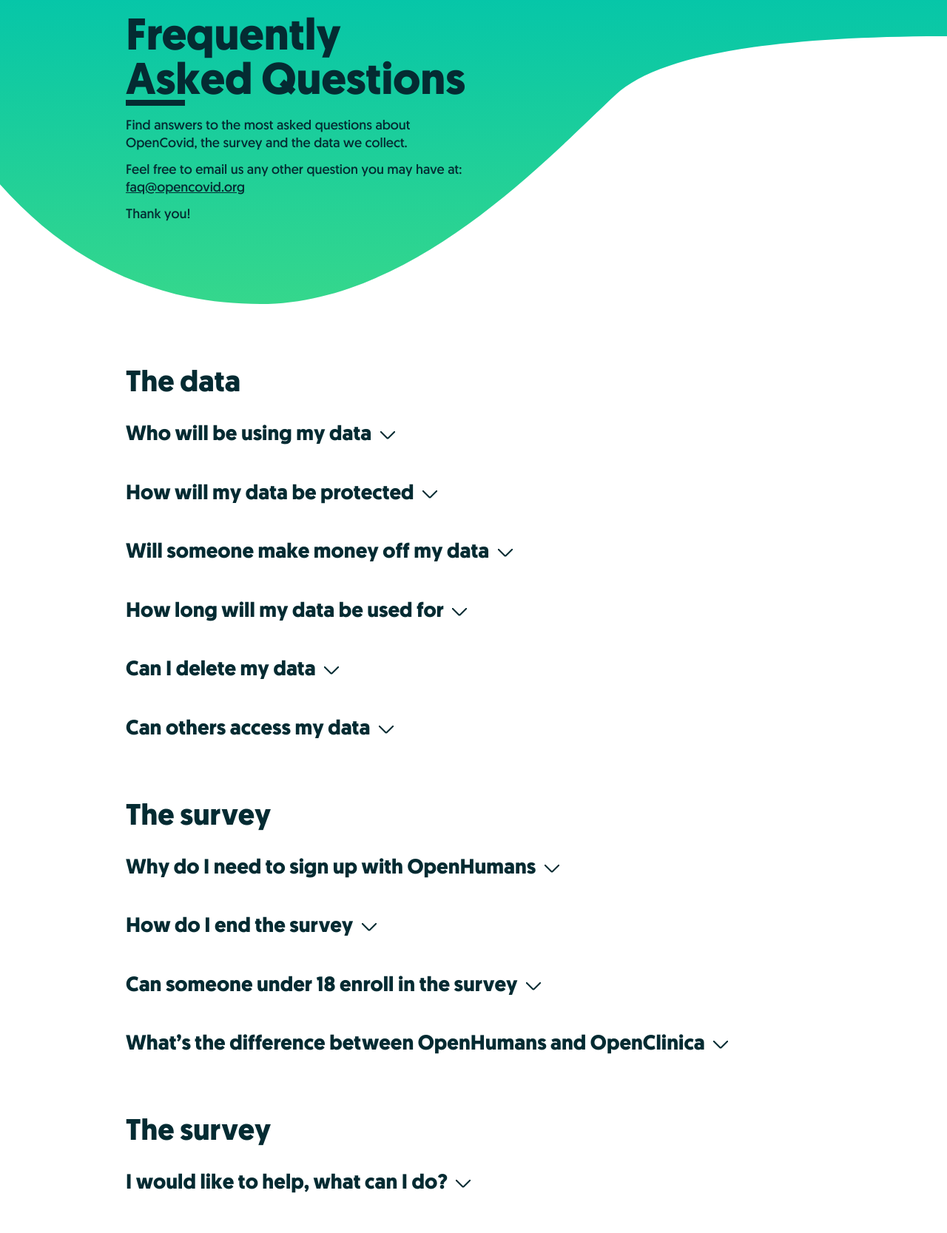
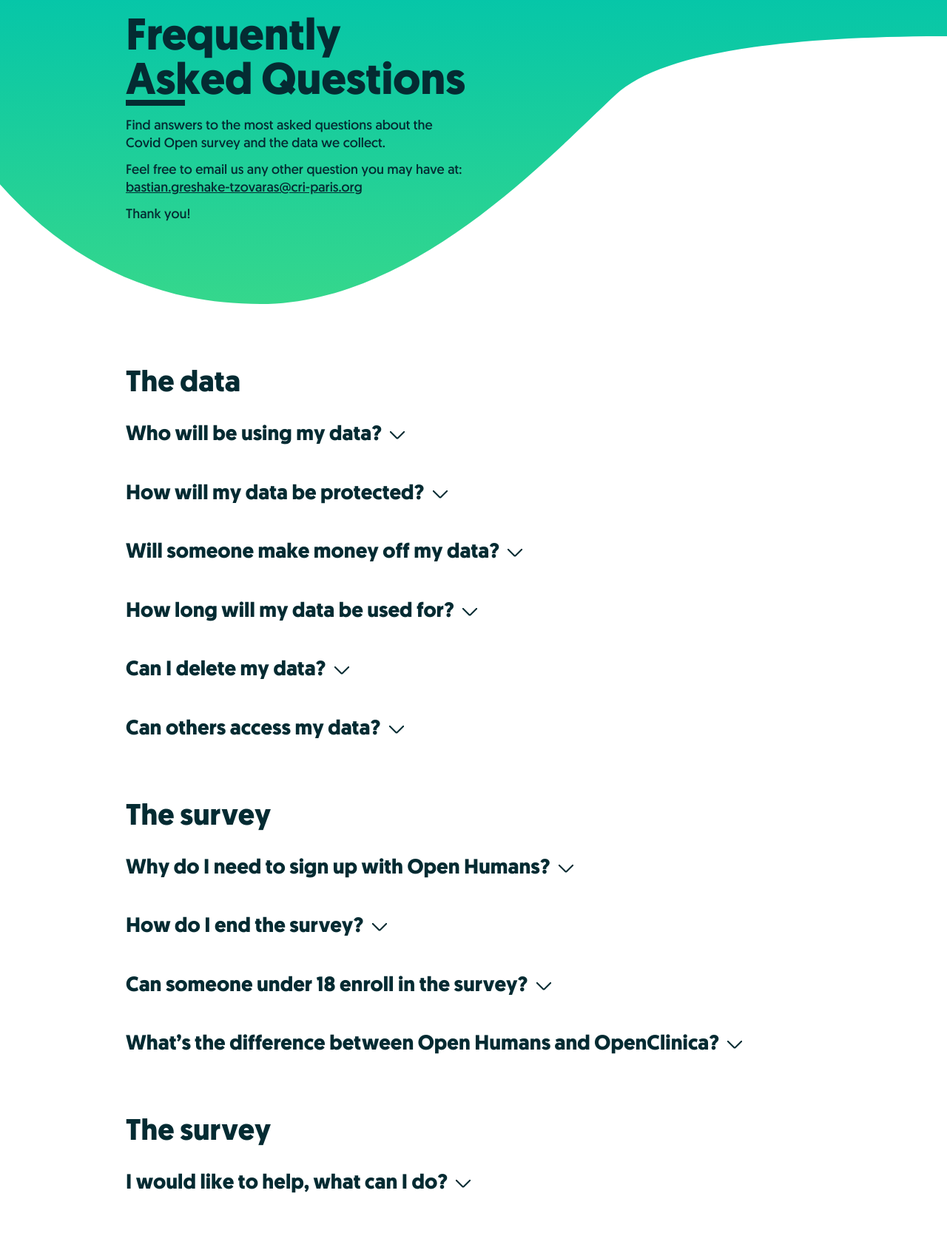
Before and after one commit to PeerProducedResearch/opensurvey, a Django app: template main/templates/main/faq.html in a window 1280 px wide. Shown: the part 93-1760 px from the top of the page at 74% size. Run offline with Django 3.2, Linux system fonts and the light colour scheme; the template is opened without the code that fills it, so the values that code supplies are empty; some libraries are stand-ins or nearby versions; some web fonts are replaced.

Commit message:
some language and naming fixes

```diff
--- a/main/templates/main/data.html
+++ b/main/templates/main/data.html
@@ -10,7 +10,7 @@
     <p>
       {% blocktrans %}
       Your data belongs to you! If you want to get a transcript with your past responses to the survey, <a
-        href="#">click here!</a> You will be redirected to our OpenHumans server which stores your data securely.
+        href="#">click here!</a> You will be redirected to our Open Humans server which stores your data securely.
       {% endblocktrans %}
     </p>
   </div>
--- a/main/templates/main/faq.html
+++ b/main/templates/main/faq.html
@@ -8,12 +8,12 @@
     <h1>{% trans "Frequently Asked Questions" %}</h1>
     <p>
       {% blocktrans %}
-      Find answers to the most asked questions about OpenCovid, the survey and the data we collect.
+      Find answers to the most asked questions about the Covid Open survey and the data we collect.
       {% endblocktrans %}
     </p>
     <p>
       {% blocktrans %}
-      Feel free to email us any other question you may have at: <a href="mailto:faq@opencovid.org">faq@opencovid.org</a>
+      Feel free to email us any other question you may have at: <a href="mailto:bastian.greshake-tzovaras@cri-paris.org">bastian.greshake-tzovaras@cri-paris.org</a>
       {% endblocktrans %}
     </p>
     <p>
@@ -27,7 +27,7 @@
 <section>
   <article>
     <h2>{% trans "The data" %}</h2>
-    <h3 data-collapse aria-expanded="false">{% trans "Who will be using my data" %}
+    <h3 data-collapse aria-expanded="false">{% trans "Who will be using my data?" %}
       <svg xmlns="http://www.w3.org/2000/svg" height="12" width="20" viewbox="0 0 20 12" class="chevron">
         <line x1="0" y1="0" x2="10" y2="10" stroke="currentColor" stroke-width="2" />
         <line x1="20" y1="0" x2="10" y2="10" stroke="currentColor" stroke-width="2" />
@@ -42,7 +42,7 @@
       participant will be given a copy of their own data as part of this study.
       {% endblocktrans %}
     </p>
-    <h3 data-collapse aria-expanded="false">{% trans "How will my data be protected" %}
+    <h3 data-collapse aria-expanded="false">{% trans "How will my data be protected?" %}
       <svg xmlns="http://www.w3.org/2000/svg" height="12" width="20" viewbox="0 0 20 12" class="chevron">
         <line x1="0" y1="0" x2="10" y2="10" stroke="currentColor" stroke-width="2" />
         <line x1="20" y1="0" x2="10" y2="10" stroke="currentColor" stroke-width="2" />
@@ -56,7 +56,7 @@
       each participant a study ID on enrollment.
       {% endblocktrans %}
     </p>
-    <h3 data-collapse aria-expanded="false">{% trans "Will someone make money off my data" %}
+    <h3 data-collapse aria-expanded="false">{% trans "Will someone make money off my data?" %}
       <svg xmlns="http://www.w3.org/2000/svg" height="12" width="20" viewbox="0 0 20 12" class="chevron">
         <line x1="0" y1="0" x2="10" y2="10" stroke="currentColor" stroke-width="2" />
         <line x1="20" y1="0" x2="10" y2="10" stroke="currentColor" stroke-width="2" />
@@ -68,7 +68,7 @@
       guidelines.
       {% endblocktrans %}
     </p>
-    <h3 data-collapse aria-expanded="false">{% trans "How long will my data be used for" %}
+    <h3 data-collapse aria-expanded="false">{% trans "How long will my data be used for?" %}
       <svg xmlns="http://www.w3.org/2000/svg" height="12" width="20" viewbox="0 0 20 12" class="chevron">
         <line x1="0" y1="0" x2="10" y2="10" stroke="currentColor" stroke-width="2" />
         <line x1="20" y1="0" x2="10" y2="10" stroke="currentColor" stroke-width="2" />
@@ -80,7 +80,7 @@
       time to analyze everything collected.
       {% endblocktrans %}
     </p>
-    <h3 data-collapse aria-expanded="false">{% trans "Can I delete my data" %}
+    <h3 data-collapse aria-expanded="false">{% trans "Can I delete my data?" %}
       <svg xmlns="http://www.w3.org/2000/svg" height="12" width="20" viewbox="0 0 20 12" class="chevron">
         <line x1="0" y1="0" x2="10" y2="10" stroke="currentColor" stroke-width="2" />
         <line x1="20" y1="0" x2="10" y2="10" stroke="currentColor" stroke-width="2" />
@@ -89,7 +89,7 @@
     <div class="collapse__item">
       <p>
         {% blocktrans %}
-        Yes! Your data belongs to you. You can do so automatically from here, or manually through the OpenHumans website.
+        Yes! Your data belongs to you. You can do so automatically from here, or manually through the Open Humans website.
         {% endblocktrans %}
       </p>
       {% if not request.user.is_authenticated %}
@@ -97,15 +97,15 @@
       {% else %}
       <p class="collapse__item">{% trans "Follow these steps to delete your data automatically:" %}
         <ul>
-          <li>{% blocktrans count counter=files|length %}You have 1 data file on OpenHumans{% plural %}You have
-            {{ counter }} data files on OpenHumans{% endblocktrans %}. {% if files|length != 0 %}<a
+          <li>{% blocktrans count counter=files|length %}You have 1 data file on Open Humans{% plural %}You have
+            {{ counter }} data files on Open Humans{% endblocktrans %}. {% if files|length != 0 %}<a
               href="{% url "delete_all_openhuman_files" %}">{% trans "Click here to delete all your data files" %}</a>.{% else %}{% trans "You don't have anything to delete!" %}{% endif %}
           </li>
           <li>
-            {% trans "Additionnaly, if you want to revoke access from Open COVID Survey to your OpenHumans account, follow theses steps:" %}
+            {% trans "Additionally, if you want to revoke access from Covid Open Survey to your Open Humans account, follow theses steps:" %}
             <ul>
-              <li>{% blocktrans %}Go to <a href="https://www.openhumans.org/activity/open-covid-survey/"
-                  target="_blank">https://www.openhumans.org/activity/open-covid-survey/</a>{% endblocktrans %}</li>
+              <li>{% blocktrans %}Go to <a href="https://www.openhumans.org/activity/covid-open-survey/"
+                  target="_blank">https://www.openhumans.org/activity/covid-open-survey/</a>{% endblocktrans %}</li>
               <li>{% trans 'Click on "Leave project" in the bottom left corner' %}</li>
               <li>{% trans 'Click on "Withdraw & revoke authorization"' %}</li>
             </ul>
@@ -114,28 +114,28 @@
       </p>
       {% endif %}
       <p>
-        {% trans "Follow these steps to delete your data through the OpenHumans website:" %}
+        {% trans "Follow these steps to delete your data through the Open Humans website:" %}
         <ul>
           <li>
-            {% blocktrans %}Go to <a href="https://www.openhumans.org/activity/open-covid-survey/" target="_blank">https://www.openhumans.org/activity/open-covid-survey/</a>
+            {% blocktrans %}Go to <a href="https://www.openhumans.org/activity/covid-open-survey/" target="_blank">https://www.openhumans.org/activity/covid-open-survey/</a>
             {% endblocktrans %}
           </li>
           <li>{% trans 'Click on "Leave project" in the bottom left corner' %}</li>
-          <li>{% trans 'Check "Remove my data files for Open COVID Survey from Open Humans"' %}</li>
+          <li>{% trans 'Check "Remove my data files for Covid Open Survey from Open Humans"' %}</li>
           <li>{% trans 'Click on "Withdraw & revoke authorization"' %}</li>
         </ul>
       </p>
       {% if request.user.is_authenticated %}
       <p>
-        {% trans "You can also delete all your data files and your OpenSurvey account:" %}
+        {% trans "You can also delete all your data files and your Covid Open Survey account:" %}
         <br>
         <a
-          href="{% url "delete_all" %}">{% trans "Click here to delete all your data files and your OpenSurvey account" %}</a>.
+          href="{% url "delete_all" %}">{% trans "Click here to delete all your data files and your Covid Open Survey account" %}</a>.
       </p>
       {% endif %}
     </div>
 
-    <h3 data-collapse aria-expanded="false">{% trans "Can others access my data" %}
+    <h3 data-collapse aria-expanded="false">{% trans "Can others access my data?" %}
       <svg xmlns="http://www.w3.org/2000/svg" height="12" width="20" viewbox="0 0 20 12" class="chevron">
         <line x1="0" y1="0" x2="10" y2="10" stroke="currentColor" stroke-width="2" />
         <line x1="20" y1="0" x2="10" y2="10" stroke="currentColor" stroke-width="2" />
@@ -151,7 +151,7 @@
 
   <article>
     <h2>{% trans "The survey" %}</h2>
-    <h3 data-collapse aria-expanded="false">{% trans "Why do I need to sign up with OpenHumans" %}
+    <h3 data-collapse aria-expanded="false">{% trans "Why do I need to sign up with Open Humans?" %}
       <svg xmlns="http://www.w3.org/2000/svg" height="12" width="20" viewbox="0 0 20 12" class="chevron">
         <line x1="0" y1="0" x2="10" y2="10" stroke="currentColor" stroke-width="2" />
         <line x1="20" y1="0" x2="10" y2="10" stroke="currentColor" stroke-width="2" />
@@ -159,10 +159,10 @@
     </h3>
     <p class="collapse__item">
       {% blocktrans %}
-      OpenHumans hosts our secure servers, and is the place where all the data goes.
+      Open Humans hosts our secure servers, and is the place where all the data goes.
       {% endblocktrans %}
     </p>
-    <h3 data-collapse aria-expanded="false">{% trans "How do I end the survey" %}
+    <h3 data-collapse aria-expanded="false">{% trans "How do I end the survey?" %}
       <svg xmlns="http://www.w3.org/2000/svg" height="12" width="20" viewbox="0 0 20 12" class="chevron">
         <line x1="0" y1="0" x2="10" y2="10" stroke="currentColor" stroke-width="2" />
         <line x1="20" y1="0" x2="10" y2="10" stroke="currentColor" stroke-width="2" />
@@ -175,7 +175,7 @@
       anymore” and we will stop sending you reminders.
       {% endblocktrans %}
     </p>
-    <h3 data-collapse aria-expanded="false">{% trans "Can someone under 18 enroll in the survey" %}
+    <h3 data-collapse aria-expanded="false">{% trans "Can someone under 18 enroll in the survey?" %}
       <svg xmlns="http://www.w3.org/2000/svg" height="12" width="20" viewbox="0 0 20 12" class="chevron">
         <line x1="0" y1="0" x2="10" y2="10" stroke="currentColor" stroke-width="2" />
         <line x1="20" y1="0" x2="10" y2="10" stroke="currentColor" stroke-width="2" />
@@ -186,7 +186,7 @@
       No, this study is not open to participants under the age of 18
       {% endblocktrans %}
     </p>
-    <h3 data-collapse aria-expanded="false">{% trans "What’s the difference between OpenHumans and OpenClinica" %}
+    <h3 data-collapse aria-expanded="false">{% trans "What’s the difference between Open Humans and OpenClinica?" %}
       <svg xmlns="http://www.w3.org/2000/svg" height="12" width="20" viewbox="0 0 20 12" class="chevron">
         <line x1="0" y1="0" x2="10" y2="10" stroke="currentColor" stroke-width="2" />
         <line x1="20" y1="0" x2="10" y2="10" stroke="currentColor" stroke-width="2" />
@@ -194,8 +194,8 @@
     </h3>
     <p class="collapse__item">
       {% blocktrans %}
-      OpenHumans encrypts and stores the data, OpenClinica is the survey platform: data is collected there and sent to
-      OpenHumans.
+      Open Humans encrypts and stores the data, OpenClinica is the survey platform: data is collected there and sent to
+      Open Humans.
       {% endblocktrans %}
     </p>
   </article>
--- a/open_survey/settings.py
+++ b/open_survey/settings.py
@@ -126,6 +126,7 @@
 LANGUAGES = [
   ('en', _('English')),
   ('fr', _('French')),
+  ('de', _('German')),
 ]
 
 LOCALE_PATHS = (
```
Also changed, not shown: main/templates/main/about.html (+5 -5 lines), locale/de/LC_MESSAGES/django.po, locale/en/LC_MESSAGES/django.po, locale/es/LC_MESSAGES/django.po, locale/fr/LC_MESSAGES/django.po.
